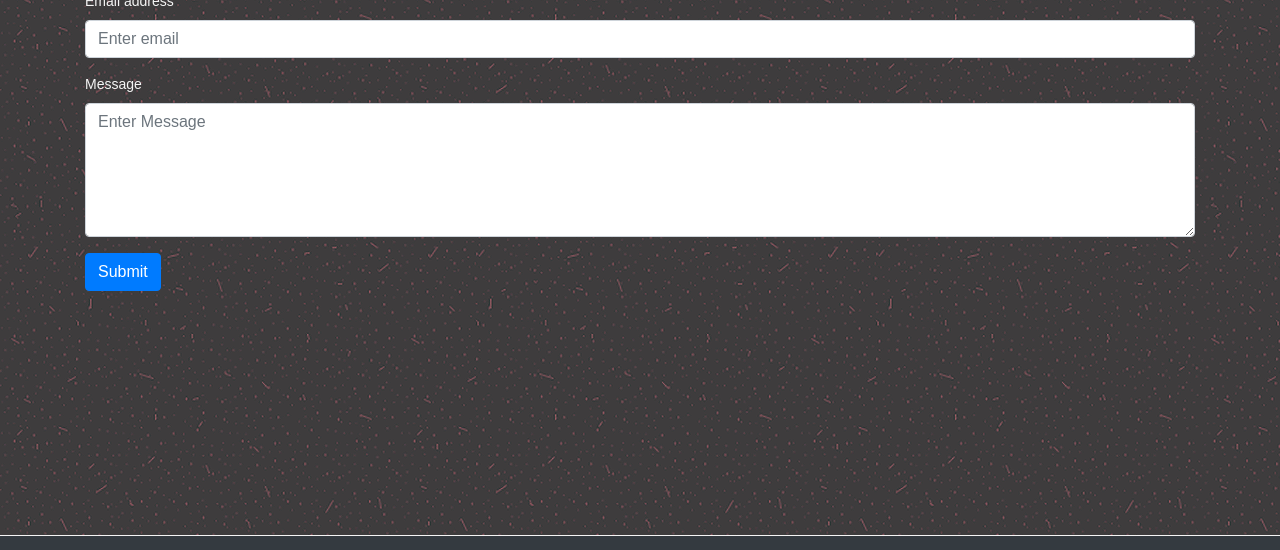
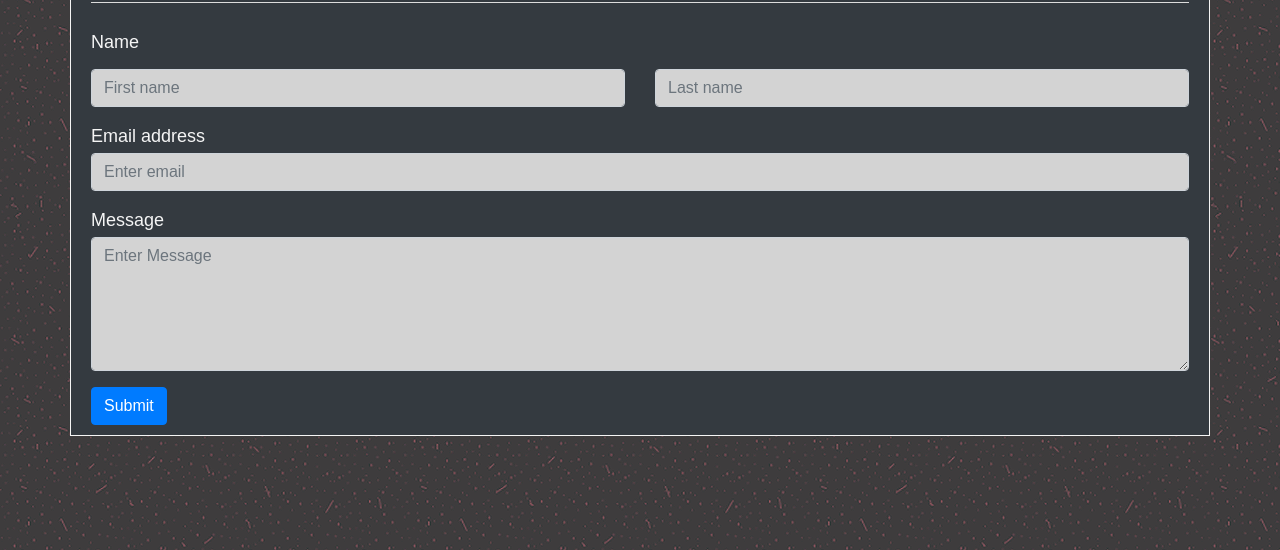
Before and after one commit to garrettcfermo/Bootstrap-Portfolio, a plain HTML site: page contact.html in a window 1280 px wide. Shown: the part 173-723 px from the top of the page. Drawn offline with nearby package versions, Linux system fonts and the light colour scheme.

Commit message:
CSS Styles Contact Page

```diff
--- a/assets/css/style.css
+++ b/assets/css/style.css
@@ -33,6 +33,11 @@ footer {
   margin-top: 20px;
 }
 
+.footer-copyright.text-center.py-3 {
+  margin-bottom: -15px;
+}
+
+
 .footer-container a{
   color: white;
   text-decoration: none;
@@ -65,6 +70,9 @@ footer {
   margin-top: 10px;
 }
 
+img.img-fluid {
+  max-height: 300px;
+}
 
 /* Portfolio Page Styles */
 
@@ -74,6 +82,7 @@ footer {
   margin-bottom: 120px;
   padding: 10px 20px;
   border: 1px whitesmoke solid;
+  max-width: 800px;
 }
 
 .container.portfolio h1{
@@ -104,3 +113,29 @@ footer {
 .carousel-caption h5 {
   font-size: 24px;
 }
+
+/* Contract Page Styles */
+.container.contact {
+  background-color: #343a40;
+  margin-top: 90px;
+  margin-bottom: 120px;
+  padding: 10px 20px;
+  border: 1px whitesmoke solid;
+}
+
+.container.contact hr {
+  background-color: whitesmoke;
+}
+
+.container.contact .row {
+  margin-top: 10px;
+}
+
+.form-control {
+  background-color: lightgrey;
+}
+
+label {
+  font-size: 18px;
+  margin-bottom: 3px;
+}
--- a/contact.html
+++ b/contact.html
@@ -45,7 +45,7 @@
 
   <!-- Body Section -->
 
-  <div class="container">
+  <div class="container contact">
     <div class="row">
       <div class="col-md-12">
         <h1>Contact</h1>
```
